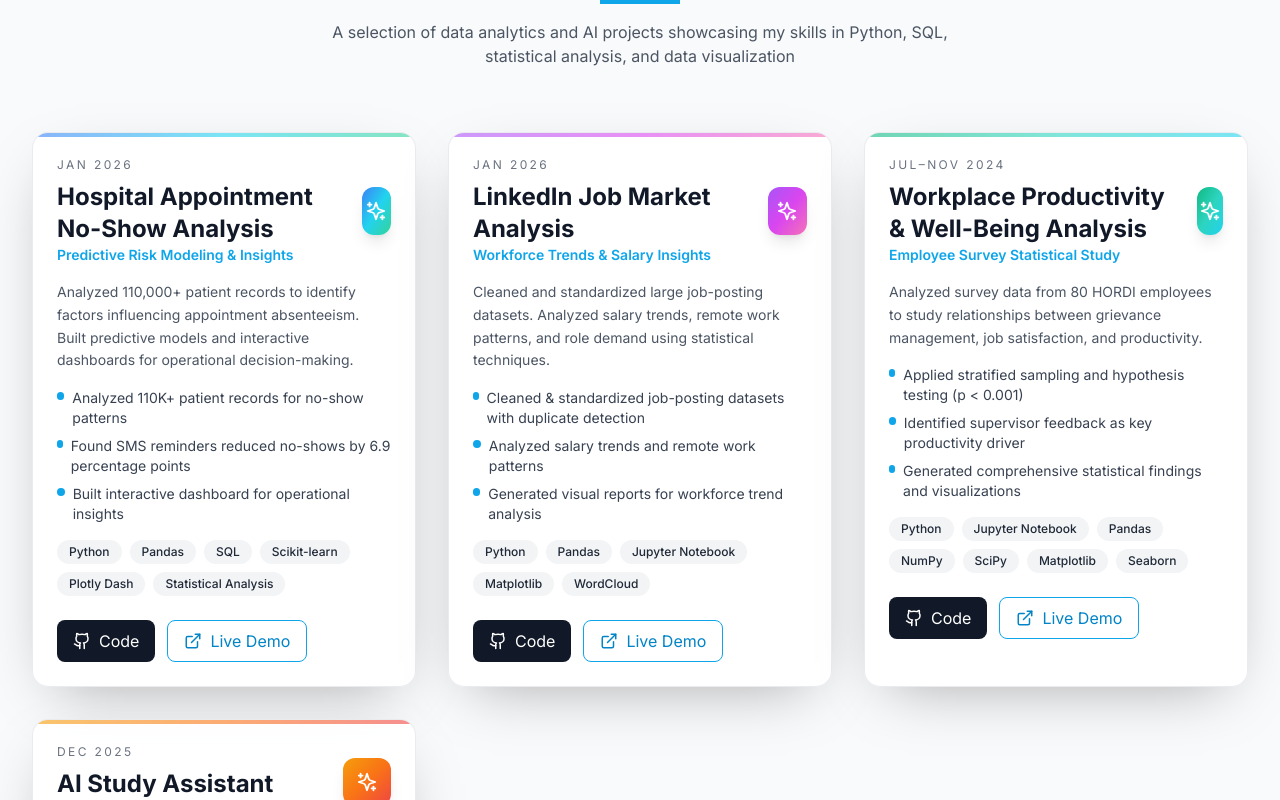
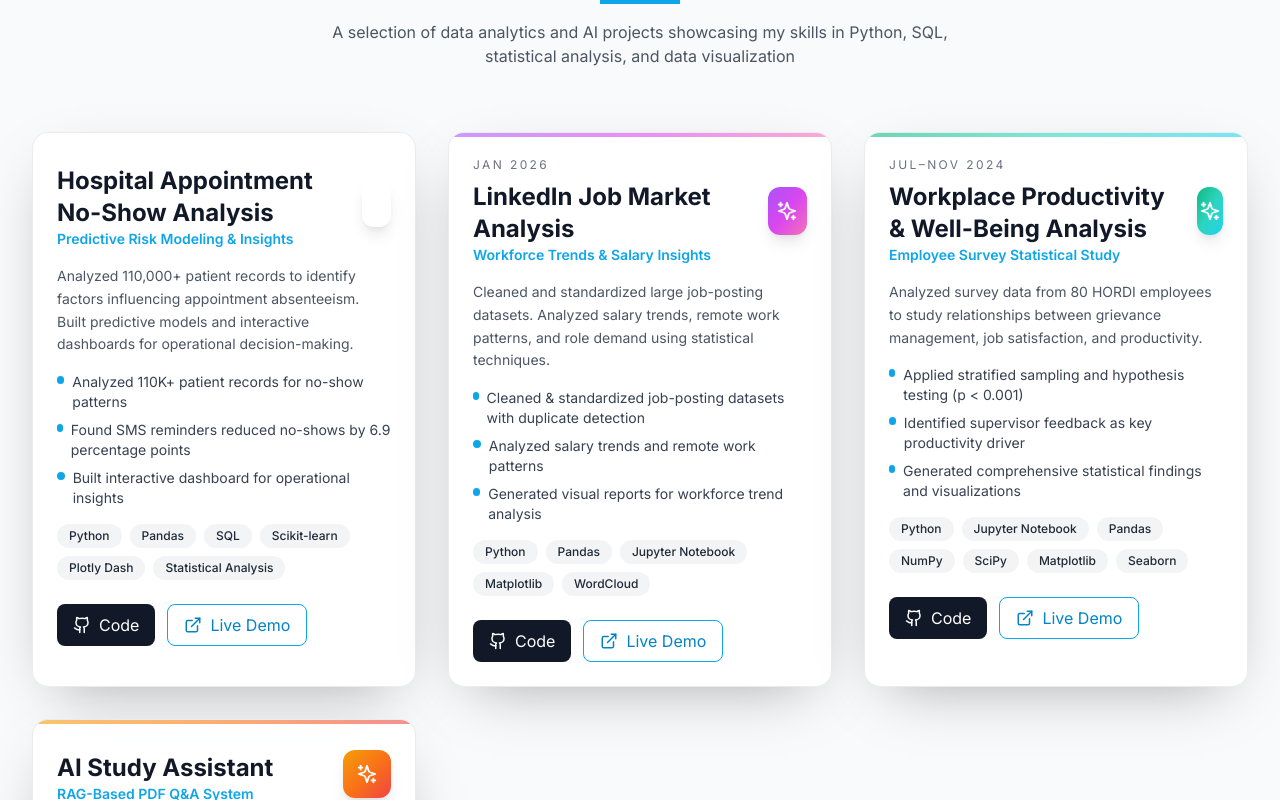
Before and after one commit to it23223394/portfolio, a Next.js app: page / in a window 1280 px wide. Shown: the part 2780-3580 px from the top of the page. Built offline with nearby package versions, Linux system fonts and the light colour scheme.

Commit message:
Update portfolio with GitHub links and email form

```diff
--- a/components/Contact.tsx
+++ b/components/Contact.tsx
@@ -21,14 +21,19 @@ const Contact = () => {
 
   const handleSubmit = async (e: React.FormEvent) => {
     e.preventDefault()
-    setStatus('sending')
+    const { name, email, message } = formData
 
-    // Simulate form submission (replace with actual API call)
-    setTimeout(() => {
-      setStatus('success')
-      setFormData({ name: '', email: '', message: '' })
-      setTimeout(() => setStatus(''), 3000)
-    }, 1000)
+    // Create mailto link and open it
+    const subject = encodeURIComponent(`Portfolio Message from ${name}`)
+    const body = encodeURIComponent(`Name: ${name}\nEmail: ${email}\n\nMessage:\n${message}`)
+    const mailtoLink = `mailto:sahajiperera@gmail.com?subject=${subject}&body=${body}`
+
+    window.location.href = mailtoLink
+
+    // Show success message
+    setStatus('success')
+    setFormData({ name: '', email: '', message: '' })
+    setTimeout(() => setStatus(''), 3000)
   }
 
   const handleChange = (e: React.ChangeEvent<HTMLInputElement | HTMLTextAreaElement>) => {
--- a/components/Projects.tsx
+++ b/components/Projects.tsx
@@ -21,10 +21,8 @@ const Projects = () => {
         'Found SMS reminders reduced no-shows by 6.9 percentage points',
         'Built interactive dashboard for operational insights'
       ],
-      github: 'https://github.com/it23223394',
+      github: 'https://github.com/it23223394/Hospital-Appointment-No-Show-Analysis',
       demo: '#',
-      date: 'Jan 2026',
-      gradient: 'from-blue-500 via-cyan-400 to-emerald-400',
     },
     {
       title: 'LinkedIn Job Market Analysis',
@@ -36,7 +34,7 @@ const Projects = () => {
         'Analyzed salary trends and remote work patterns',
         'Generated visual reports for workforce trend analysis'
       ],
-      github: 'https://github.com/it23223394',
+      github: 'https://github.com/it23223394/linkedin-job-analysis',
       demo: '#',
       date: 'Jan 2026',
       gradient: 'from-purple-500 via-fuchsia-500 to-pink-400',
@@ -51,7 +49,7 @@ const Projects = () => {
         'Identified supervisor feedback as key productivity driver',
         'Generated comprehensive statistical findings and visualizations'
       ],
-      github: 'https://github.com/it23223394',
+      github: 'https://github.com/it23223394/Workplace-Productivity-Analysis',
       demo: '#',
       date: 'Jul–Nov 2024',
       gradient: 'from-emerald-500 via-teal-400 to-cyan-400',
@@ -66,9 +64,8 @@ const Projects = () => {
         'Integrated Groq API for answer generation',
         'Implemented semantic search for document retrieval'
       ],
-      github: 'https://github.com/it23223394',
+      github: 'https://github.com/it23223394/ai-study-assistant',
       demo: 'https://ai-study-assistant-crqnrkbffdabry9uxyjc7z.streamlit.app/',
-      date: 'Dec 2025',
       gradient: 'from-amber-500 via-orange-500 to-red-500',
     },
   ]
```
Also changed, not shown: 1 other file (tests, documents, lock files or other folders).
